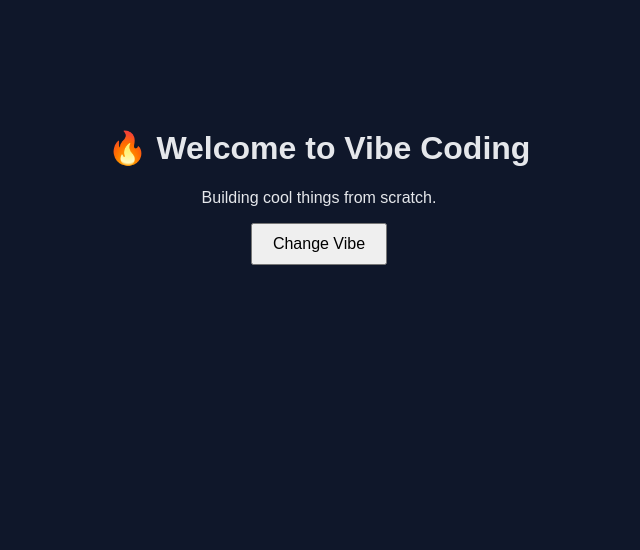
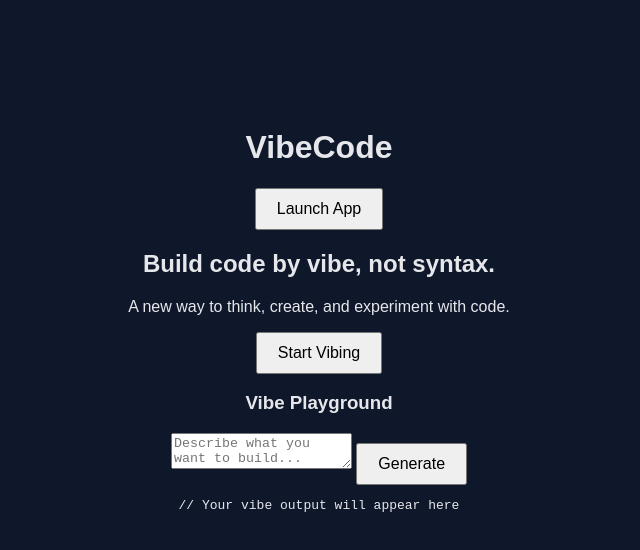
Before and after one commit to JR-TECHZ/vibe-site, a plain HTML site: page index.html in a window 1280 px wide. Shown: the whole page, without its empty margins (321-961 px from the left). Drawn offline with Linux system fonts and the light colour scheme.

Commit message:
Update index.html

```diff
--- a/index.html
+++ b/index.html
@@ -1,16 +1,32 @@
 <!DOCTYPE html>
 <html lang="en">
 <head>
-  <meta charset="UTF-8">
+  <meta charset="UTF-8" />
   <title>Vibe Coding</title>
-  <link rel="stylesheet" href="style.css">
+  <link rel="stylesheet" href="style.css" />
 </head>
 <body>
 
-  <h1>🔥 Welcome to Vibe Coding</h1>
-  <p>Building cool things from scratch.</p>
+  <header class="nav">
+    <h1>Vibe<span>Code</span></h1>
+    <button class="nav-btn">Launch App</button>
+  </header>
 
-  <button onclick="changeVibe()">Change Vibe</button>
+  <section class="hero">
+    <h2>Build code by <span>vibe</span>, not syntax.</h2>
+    <p>A new way to think, create, and experiment with code.</p>
+    <button class="primary">Start Vibing</button>
+  </section>
+
+  <section class="app">
+    <h3>Vibe Playground</h3>
+
+    <textarea id="prompt" placeholder="Describe what you want to build..."></textarea>
+
+    <button onclick="generate()">Generate</button>
+
+    <pre id="output">// Your vibe output will appear here</pre>
+  </section>
 
   <script src="script.js"></script>
 </body>
```
